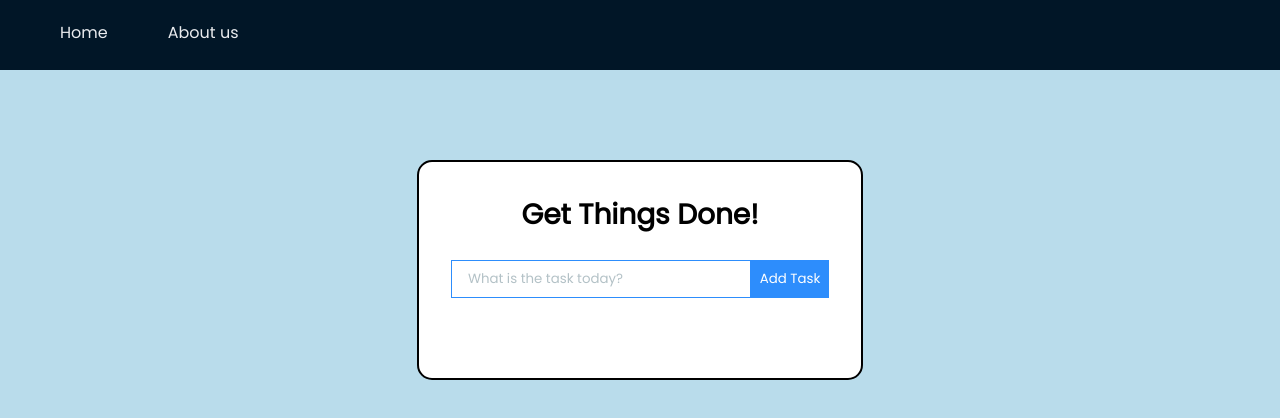
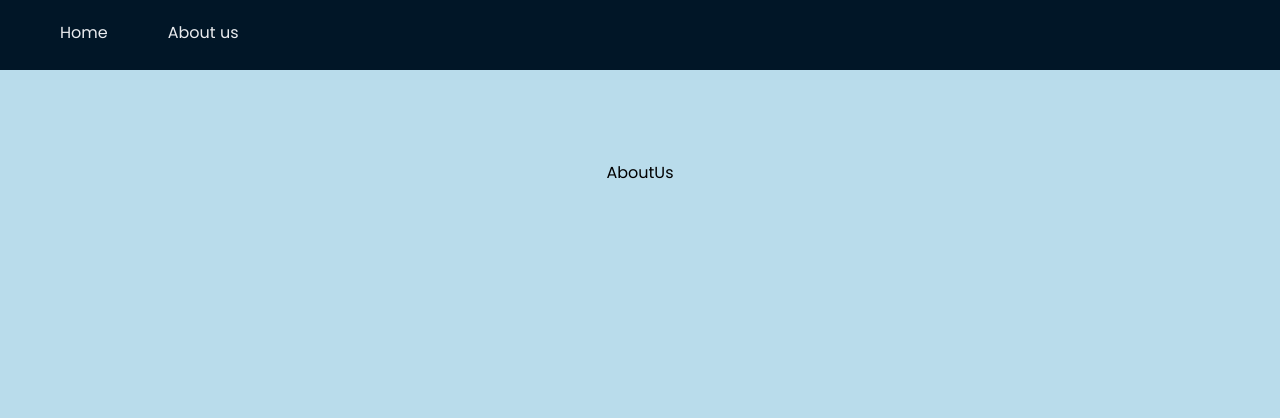
Before and after one commit to MahMawd/todoapplist, a React (Create React App) app: page /about in a window 1280 px wide. Shown: the top 418 px of the page. Built offline with nearby package versions, Linux system fonts and the light colour scheme.

Commit message:
added navbar

```diff
--- a/package.json
+++ b/package.json
@@ -12,6 +12,7 @@
     "@testing-library/user-event": "^13.5.0",
     "react": "^18.3.1",
     "react-dom": "^18.3.1",
+    "react-router-dom": "^6.23.0",
     "react-scripts": "5.0.1",
     "web-vitals": "^2.1.4"
   },
--- a/src/App.css
+++ b/src/App.css
@@ -112,7 +112,7 @@ ul li {
   margin: 0 10px; /* Adjust margin */
 }
 
-ul li a {
+ul li .link {
   color: #eaecef;
   text-decoration: none;
   font-size: 16px;
@@ -121,8 +121,11 @@ ul li a {
   border-radius: 6px;
 }
 
-ul li a:hover,
-ul li a.active {
+ul li .link:hover,
+ul li .link.active {
   background: #172b4d;
   height: 100%;
 }
+.aboutUs{
+  padding: 10rem;
+}
--- a/src/App.js
+++ b/src/App.js
@@ -1,17 +1,24 @@
-
+// App.js
+import React from 'react';
+import { BrowserRouter as Router, Route, Routes } from 'react-router-dom';
 import './App.css';
 import { Navbar } from './components/Navbar';
-//import { TodoWrapper } from './components/TodoWrapper';
+import { AboutUs } from './components/AboutUs';
 import { TodoWrapperLocalStorage } from './components/TodoWrapperLocalStorage';
 
 function App() {
   return (
-    <div className="App">
-      <Navbar />
-    <TodoWrapperLocalStorage />
-
-    </div>
-
+    <Router>
+      <div className="App">
+        <Navbar />
+        <div className="main">
+          <Routes>
+            <Route path="/" element={<TodoWrapperLocalStorage />} />
+            <Route path="/about" element={<AboutUs />} />
+          </Routes>
+        </div>
+      </div>
+    </Router>
   );
 }
 
--- /dev/null
+++ b/src/components/AboutUs.js
@@ -0,0 +1,7 @@
+import React from 'react'
+
+export const AboutUs = () => {
+  return (
+    <div className='aboutUs'>AboutUs</div>
+  )
+}
--- a/src/components/Navbar.js
+++ b/src/components/Navbar.js
@@ -1,12 +1,13 @@
-import React from 'react'
+import React from 'react';
+import { Link } from 'react-router-dom';
 
 export const Navbar = () => {
   return (
     <div className='sidenav'>
-        <ul>
-            <li><a href=''>Home</a></li>
-            <li><a href=''>About us</a></li>
-        </ul>
+      <ul>
+        <li><Link className='link' to='/'>Home</Link></li>
+        <li><Link className='link' to='/about'>About us</Link></li> {/* Changed the link to '/about' */}
+      </ul>
     </div>
-  )
-}
+  );
+};
```
Also changed, not shown: 1 other file (tests, documents, lock files or other folders).
